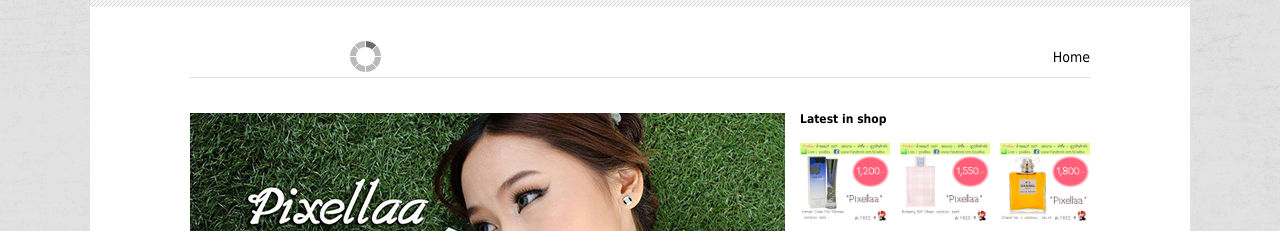
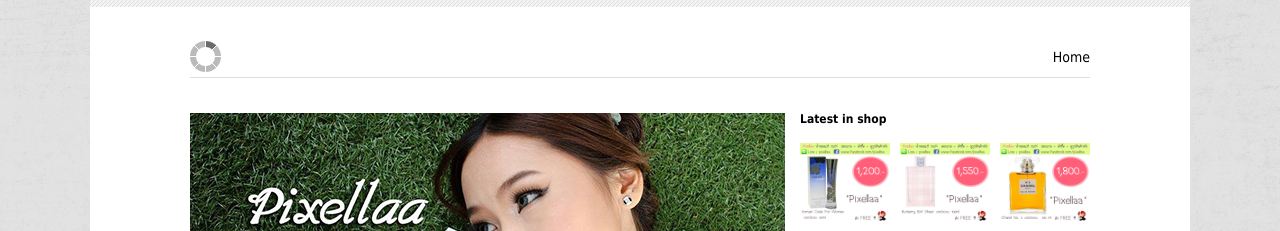
Before and after one commit to pixellaa/pixellaa.github.io, a Jekyll site: the page built from index.htm, in a window 1280 px wide. Shown: the top 231 px of the page. Built offline with Jekyll 4.4.1, drawn with Linux system fonts in a browser that asks for light colours; Markdown is read by kramdown in place of the engine named in the settings; comment, search, counter and statistics services are not loaded.

Commit message:
Move loader image

```diff
--- a/css/style.css
+++ b/css/style.css
@@ -110,7 +110,6 @@ div#header {
 div#loader {
     position: absolute;
     top: 34px;
-    left: 160px;
 }
 
 ul.main_navi {
```
